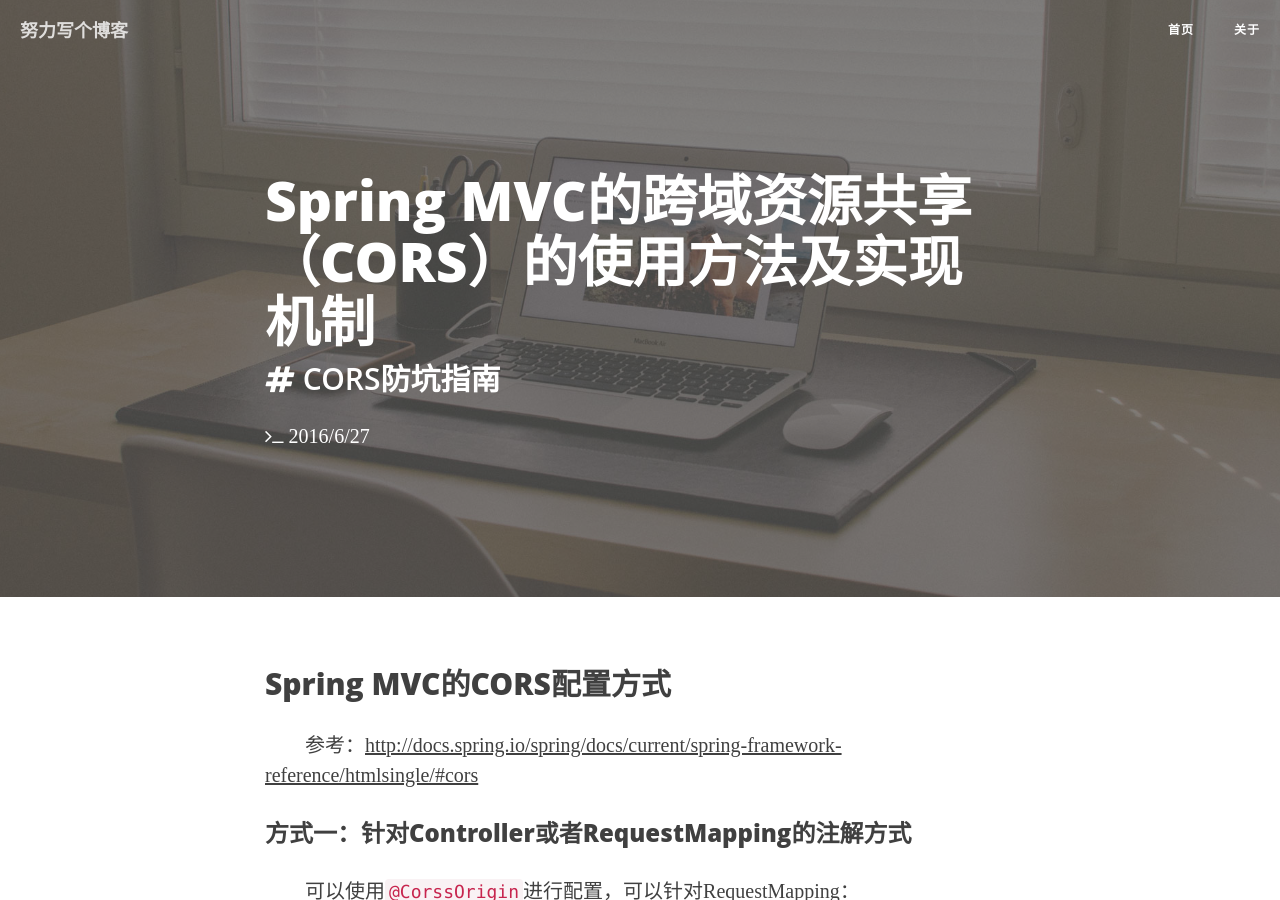
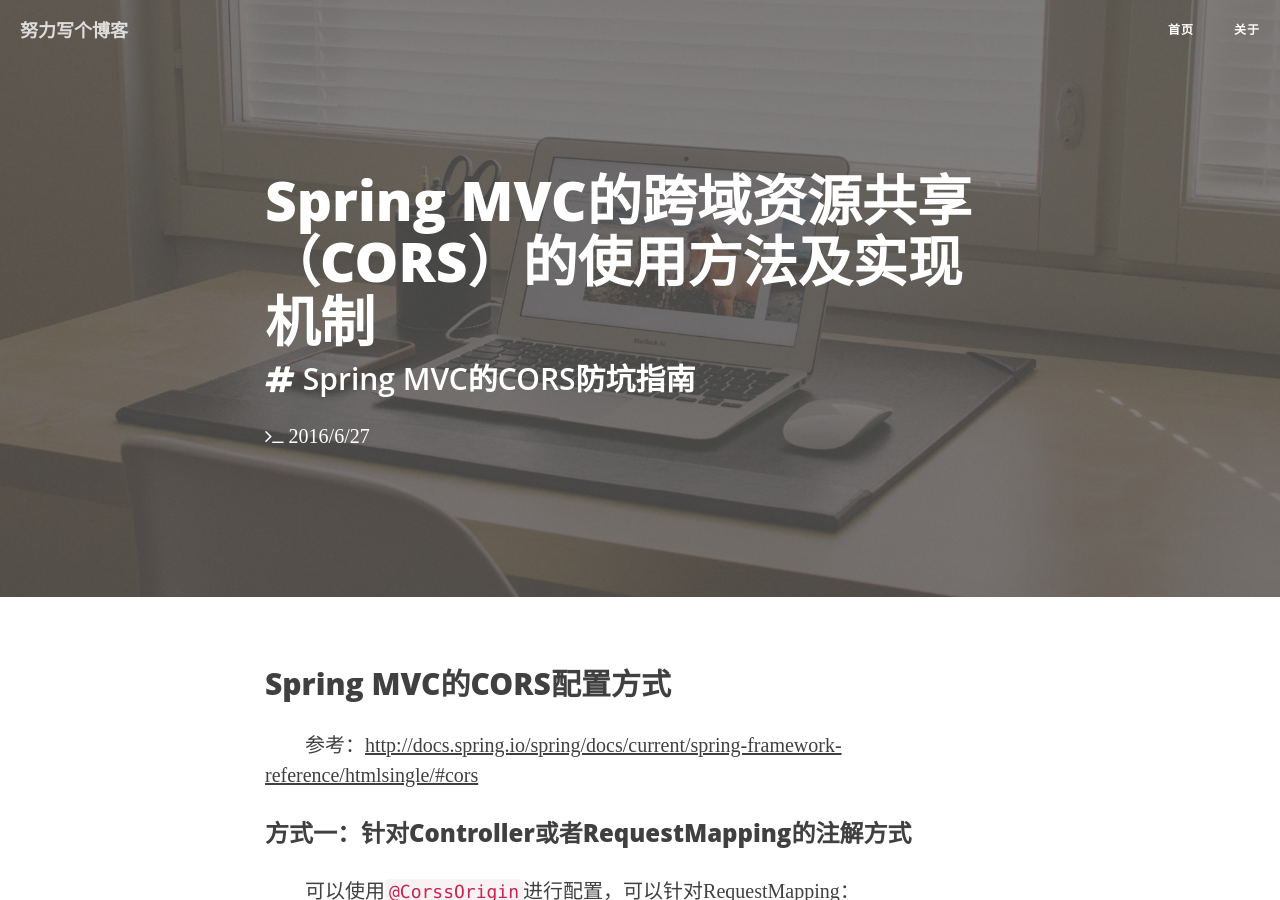
Before and after one commit to dewafer/dewafer.github.io, a Jekyll site: the page built from _posts/2016/2016-06-27-all-about-spring-mvc-cors.md, in a window 1280 px wide and 900 px high. Built offline with Jekyll 4.4.1, drawn with Linux system fonts in a browser that asks for light colours; nearby versions of some CDN libraries.

Commit message:
发表文章，反正也没人看

```diff
--- a/_posts/2016/2016-06-27-all-about-spring-mvc-cors.md
+++ b/_posts/2016/2016-06-27-all-about-spring-mvc-cors.md
@@ -1,8 +1,7 @@
 ---
 layout: post
 title: Spring MVC的跨域资源共享（CORS）的使用方法及实现机制
-subtitle: CORS防坑指南
-publish: false
+subtitle: Spring MVC的CORS防坑指南
 ---
 
 ## Spring MVC的CORS配置方式
```
